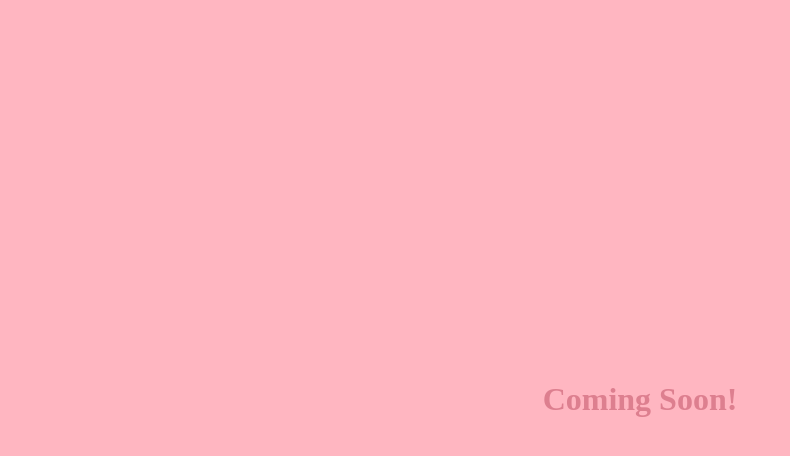
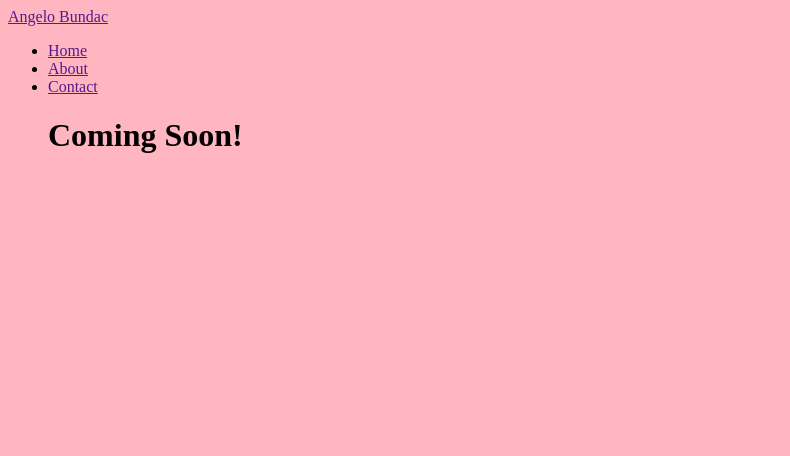
Before and after one commit to angelobundac/angelo.github.io, a plain HTML site: page index.html in a window 1280 px wide. Shown: the whole page, without its empty margins (0-790 px from the left). Drawn offline with Linux system fonts and the light colour scheme.

Commit message:
Update index.html

```diff
--- a/index.html
+++ b/index.html
@@ -4,13 +4,20 @@
     <meta charset="UTF-8">
     <meta name="viewport" content="width=device-width, initial-scale=1.0">
     <link rel="stylesheet" href="style.css">
-    <title>Home</title>
+    <title>Home | Angelo </title>
 </head>
 <body>
-    <div class="center">
-        <h1>Coming Soon!</h1>
+    <div class="navbar">
+        <div class="navdiv">
+            <div class="logo"><a href="">Angelo Bundac</a></div>
+            <ul>
+                <li><a href="">Home</a></li>
+                <li><a href="">About</a></li>
+                <li><a href="">Contact</a></li>
+
+                <h1>Coming Soon!</h1>
+            </ul>
+        </div>
     </div>
-
-
 </body>
 </html>
```
